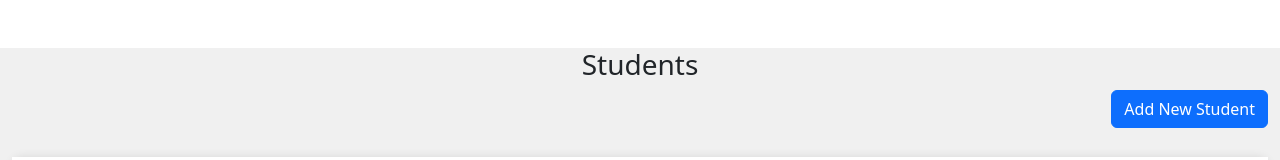
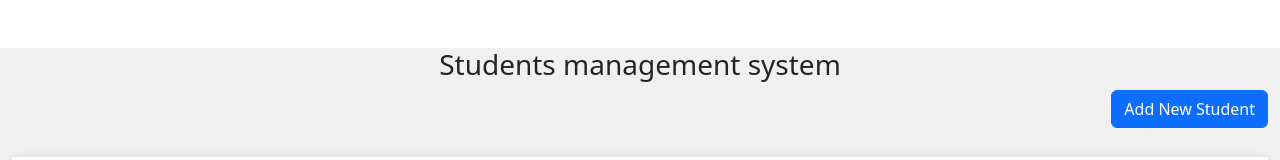
Before and after one commit to Hemn-Raqib/rukar, a React (Vite) app: page / in a window 1280 px wide. Shown: the top 160 px of the page. Built offline with nearby package versions, Linux system fonts and the light colour scheme; no server answers.

Commit message:
Your commit message

```diff
--- a/src/components/Home.jsx
+++ b/src/components/Home.jsx
@@ -34,7 +34,7 @@ const Home = () => {
 
   return (
     <div className='container-fluid bg-custom  vh-100 vw-200'>
-            <h3 className='text-center mt-5'>Students</h3>
+            <h3 className='text-center mt-5'>Students management system</h3>
             <div className="d-flex justify-content-end mb-4">
                 <Link className='btn btn-primary' to='/create'>Add New Student</Link>
             </div>
```
